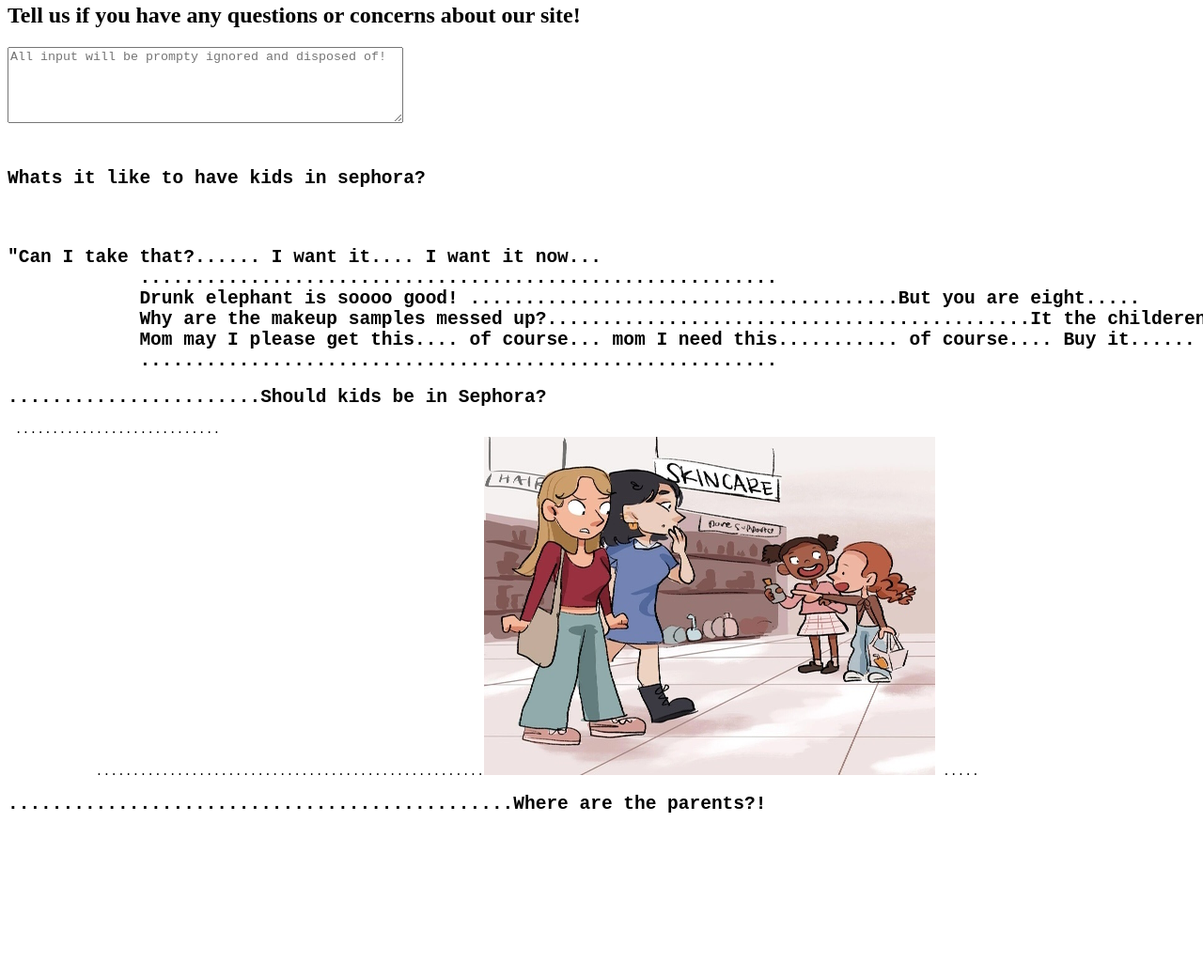
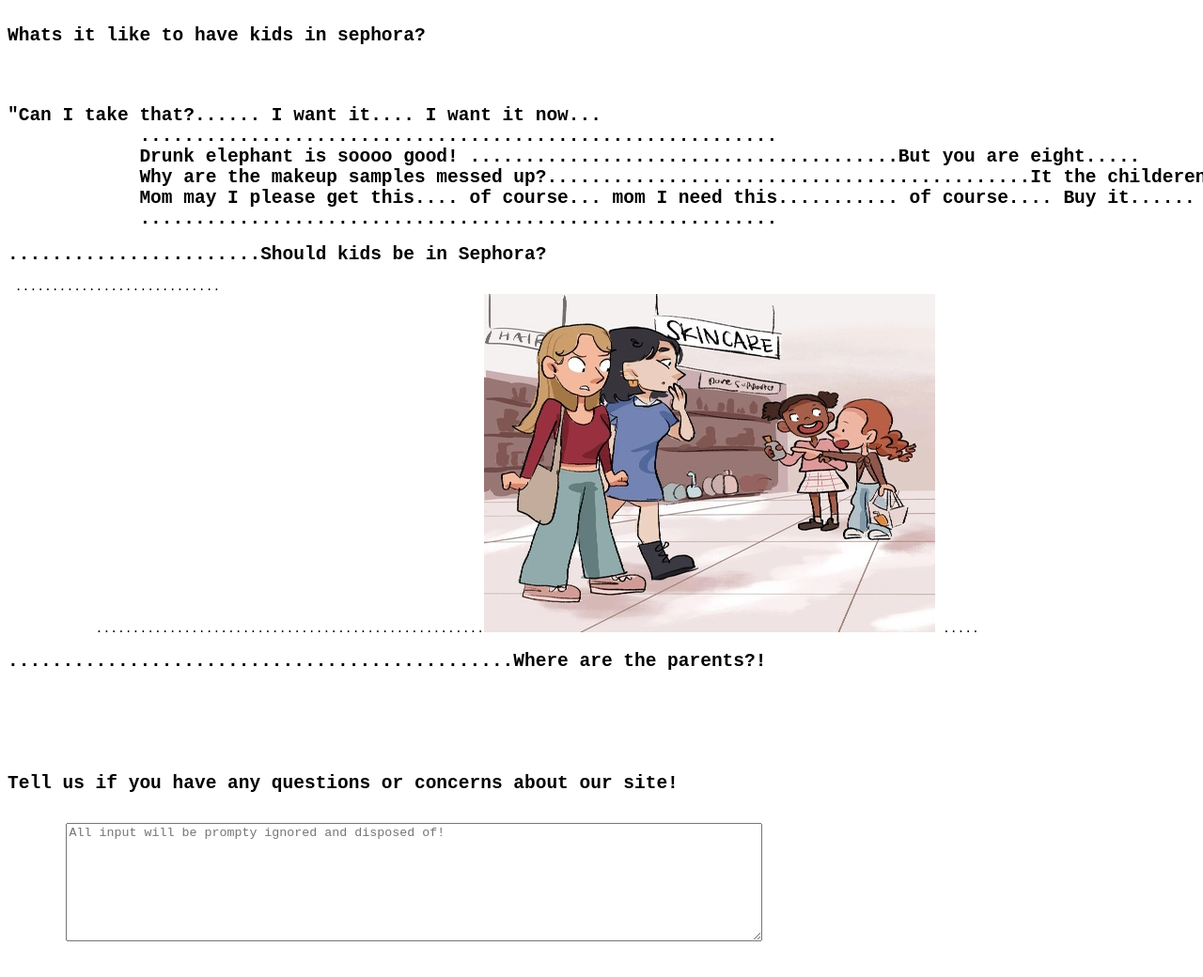
Before and after one commit to Padillaaaa23/project1_collab, a plain HTML site: page index.html in a window 1280 px wide. Shown: the part 4078-5118 px from the top of the page at 94% size. Before the commit the page ends 5019 px from the top, so only its background shows below. Drawn offline with Linux system fonts and the light colour scheme.

Commit message:
fixing format

```diff
--- a/index.html
+++ b/index.html
@@ -246,8 +246,6 @@
 
     <input type="file" id="myfile" name="myfile">
     <section>
-        <h2>Tell us if you have any questions or concerns about our site!</h2>
-        <textarea rows="5" cols="50" placeholder="All input will be prompty ignored and disposed of!"></textarea>
 
         <pre>
             <h1>Whats it like to have kids in sephora?</h1>
@@ -264,7 +262,12 @@
             images/kidssephora_1440w.jpg 1440w, images/kidssephora_1920w.jpg 1920w"
             > ..... <h1>..............................................Where are the parents?! </h1>
 
-        </h4></pre>
+        </h4>
+
+        <h2>Tell us if you have any questions or concerns about our site!</h2>
+        <textarea rows="8" cols="90" placeholder="All input will be prompty ignored and disposed of!"></textarea>
+
+    </pre>
     </section>
 
 
```
